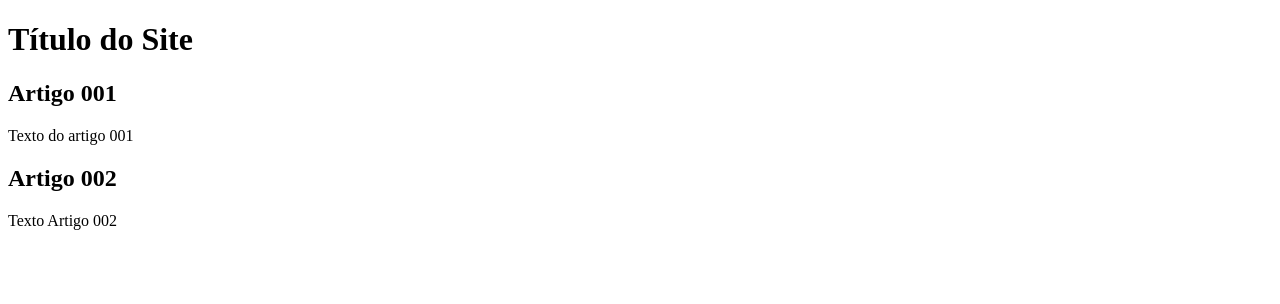
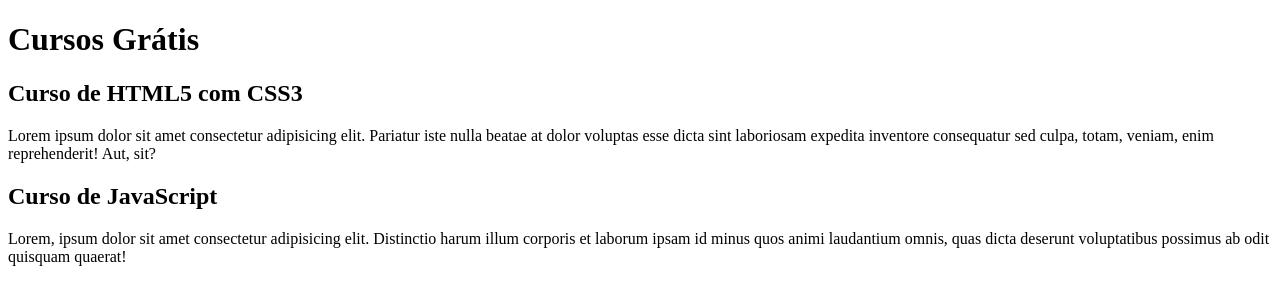
Before and after one commit to Isouz/projeto-site, a plain HTML site: page index.html in a window 1280 px wide. Drawn offline with Linux system fonts and the light colour scheme.

Commit message:
Começei a escrever o conteúdo

```diff
--- a/index.html
+++ b/index.html
@@ -9,15 +9,15 @@
 <body>
     <main>
         <header>
-            <h1>Título do Site</h1>
+            <h1>Cursos Grátis</h1>
         </header>
         <article>
-            <h2>Artigo 001</h2>
-            <p>Texto do artigo 001</p>
+            <h2>Curso de HTML5 com CSS3</h2>
+            <p>Lorem ipsum dolor sit amet consectetur adipisicing elit. Pariatur iste nulla beatae at dolor voluptas esse dicta sint laboriosam expedita inventore consequatur sed culpa, totam, veniam, enim reprehenderit! Aut, sit?</p>
         </article>
         <article>
-            <h2>Artigo 002</h2>
-            <p>Texto Artigo 002</p>
+            <h2>Curso de JavaScript</h2>
+            <p>Lorem, ipsum dolor sit amet consectetur adipisicing elit. Distinctio harum illum corporis et laborum ipsam id minus quos animi laudantium omnis, quas dicta deserunt voluptatibus possimus ab odit quisquam quaerat!</p>
         </article>
     </main>
 </body>
```
